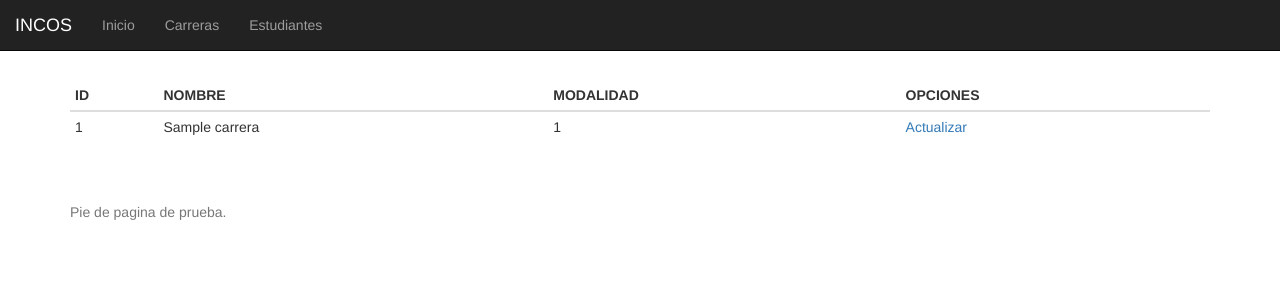
After one commit to devincos/inscripciones_incos, a PHP site: page /incos/views/carrera/lista.php in a window 1280 px wide. The commit adds this page. Shown: the top 300 px of the page. Run offline with PHP 8.4, Linux system fonts and the light colour scheme; tables that the repository leaves empty or names only in its code hold one stand-in row (values such as "Sample post"); some libraries are stand-ins or nearby versions.

Commit message:
Se realizaron cambios en la interface

```diff
--- /dev/null
+++ b/controllers/carrera/list.php
@@ -0,0 +1,5 @@
+<?php require_once '../../models/carrera.php';
+$carrerita = new Carrera();
+$arrCarreras = $carrerita->getCarreras();
+
+?>
--- a/models/carrera.php
+++ b/models/carrera.php
@@ -22,10 +22,10 @@ class Carrera
     {
         try {
             $conexion = new Conexion();
-            $query = $conexion->con->dbh->prepare('select * from carrera');
+            $query = $conexion->dbh->prepare('select * from carrera');
             $query->execute();
             return $query->fetchAll();
-            $this->dbh = null;
+            $conexion->dbh = null;
         } catch (PDOException $e) {
             $e->getMessage();
         }
--- a/models/formaevaluacion.php
+++ b/models/formaevaluacion.php
@@ -24,7 +24,7 @@ class Forma_evaluacion
 
     public function set_Forma_evaluacion()
     {
-        $this->dbh->'formaEvaluacion';
+       // $this->dbh->'formaEvaluacion';
 
     }
 
--- a/views/carrera/form.php
+++ b/views/carrera/form.php
@@ -5,7 +5,7 @@ include_once("../principal/menu.php");
 
 ?>
 <h1> Formulario de la carrera</h1>
-<form id="form1" name="form1" action="<?= Comun::baseurl(); ?>controllers/save.php" method="POST">
+<form id="form1" name="form1" action="<?= Comun::baseurl(); ?>controllers/carrera/save.php" method="POST">
     <fieldset align="center">
         <legend>Datos de las carreras</legend>
         <label>ID carrera</label>
--- /dev/null
+++ b/views/carrera/lista.php
@@ -0,0 +1,38 @@
+<?php
+require_once "../../models/comun.php";
+//llamando a la funcion del controlador
+require_once "../../controllers/carrera/list.php";
+include_once("../principal/menu.php"); ?>
+<div class="container">
+
+    <div class="main">
+        <?php
+        echo "<table class='table table-condensed'>
+<thead>
+<th> ID </th>
+<th> NOMBRE </th>
+<th> MODALIDAD </th>
+<th> OPCIONES</th>
+</thead>
+<tbody>";
+        foreach ($arrCarreras as $carrera) {
+            echo "<tr><td>";
+            echo $carrera['id'];
+            echo "</td> ";
+            echo "<td>";
+            echo $carrera['nombre'];
+            echo "</td>";
+            echo "<td>";
+            echo $carrera['id_modalidad'];
+            echo "</td>";
+            echo "<td>";
+            echo '<a href="' . Comun::baseurl() . 'controllers/carrera/update.php" >Actualizar</a>';
+            echo "</td>";
+            echo "</tr>";
+        }
+        echo "</tbody>
+</table>";
+        ?>
+    </div>
+</div>
+<?php include_once("../principal/pie.php"); ?>
--- a/views/principal/cabecera.php
+++ b/views/principal/cabecera.php
@@ -21,4 +21,3 @@
 
 </head>
 <body>
-<br><br>
--- a/views/principal/menu.php
+++ b/views/principal/menu.php
@@ -22,9 +22,10 @@ include_once("cabecera.php");
     <div class="collapse navbar-collapse" id="menu">
         <ul class="nav navbar-nav">
             <li><a href="<?= Comun::baseurl(); ?>views/principal/inicio.php">Inicio</a></li>
-            <li><a href="<?= Comun::baseurl(); ?>views/carrera/form.php">Carreras</a></li>
-            <li><a href="price.php">Price List</a></li>
-            <li><a href="contact.php">Contact Us</a></li>
+            <li><a href="<?= Comun::baseurl(); ?>views/carrera/lista.php">Carreras</a></li>
+            <li><a href="estudiante.php">Estudiantes</a></li>
         </ul>
     </div>
 </nav>
+<br><br>
+<br><br>
```
Also changed, not shown: controllers/carrera/save.php (added, +25 -0 lines), controllers/list.php (deleted, +0 -27 lines), controllers/save.php (deleted, +0 -27 lines).
